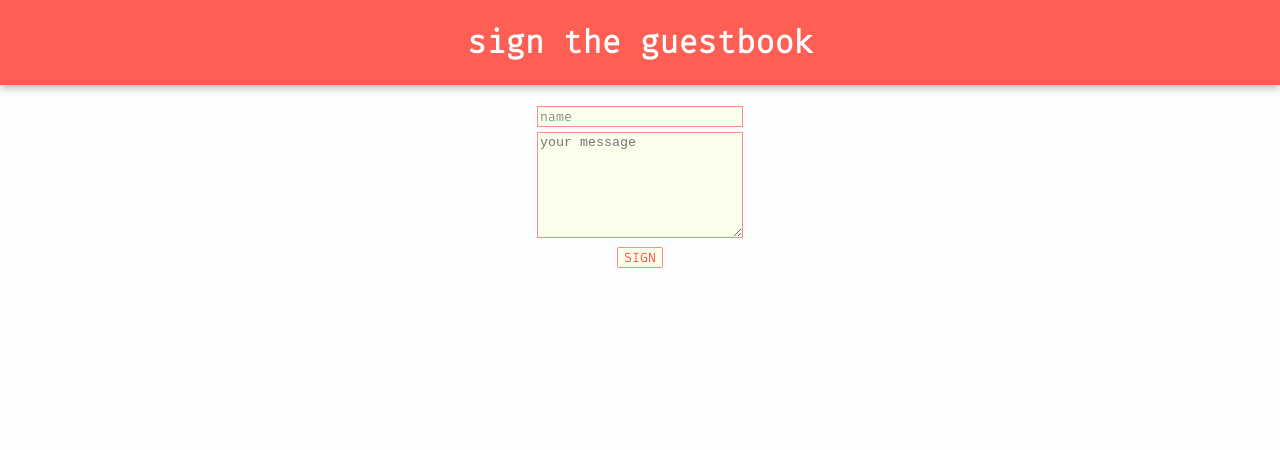
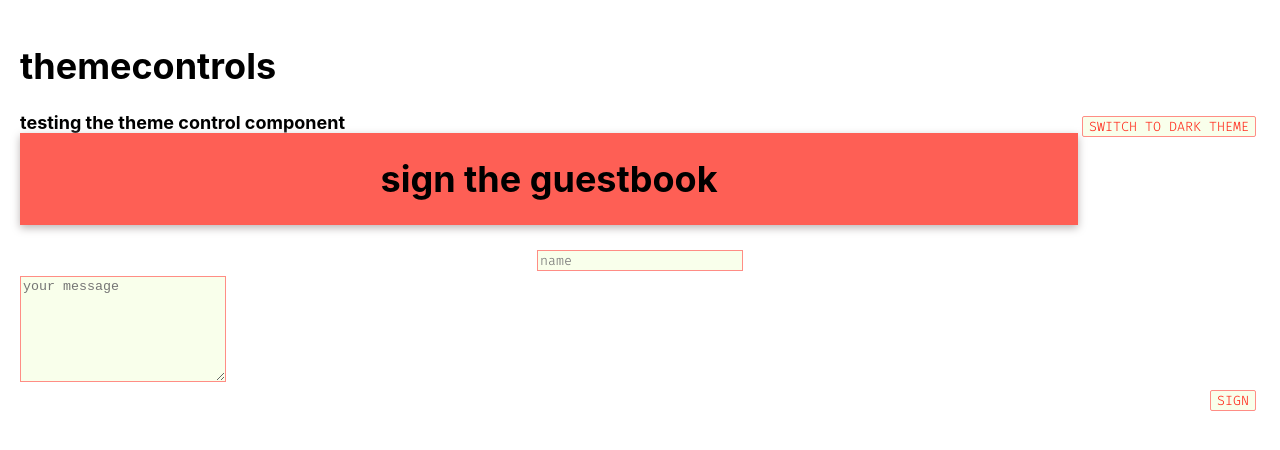
Before and after one commit to ian-ch-jsx/guestbook, a React (Create React App) app: page / in a window 1280 px wide. Shown: the top 450 px of the page. Built offline with nearby package versions, Linux system fonts and the light colour scheme.

Commit message:
dog mode toggle functioning

```diff
--- a/src/App.css
+++ b/src/App.css
@@ -1,6 +1,6 @@
 @import url('https://fonts.googleapis.com/css2?family=Fira+Code:wght@300&display=swap');
 
-.App {
+/* .App {
   text-align: center;
 }
 
@@ -11,4 +11,4 @@ body {
 
 h1 {
   font-family: 'fira code', sans-serif;
-}
+} */
--- a/src/App.jsx
+++ b/src/App.jsx
@@ -1,9 +1,11 @@
 import './App.css';
+import ThemeControls from './components/ThemeControls/ThemeControls';
 import Home from './views/Home/Home';
 
 function App() {
   return (
     <div className="App">
+      <ThemeControls />
       <Home />
     </div>
   );
--- /dev/null
+++ b/src/components/ThemeControls/ThemeControls.jsx
@@ -0,0 +1,20 @@
+import useLocalStorage from '../../hooks/LocalStorage';
+
+export default function ThemeControls() {
+  // if line 9 does not work, change 10 to 'theme' 'light'
+  const defaultDark = window.matchMedia('(prefers-color-scheme: dark)').matches;
+  const [theme, setTheme] = useLocalStorage('theme', defaultDark ? 'dark' : 'light');
+
+  const switchTheme = () => {
+    const newTheme = theme === 'light' ? 'dark' : 'light';
+    setTheme(newTheme);
+    console.log(newTheme);
+  };
+  return (
+    <div className="app" data-theme={theme}>
+      <h1>ThemeControls</h1>
+      <span>testing the theme control component</span>
+      <button onClick={switchTheme}>Switch to {theme === 'light' ? 'Dark' : 'Light'} Theme</button>
+    </div>
+  );
+}
--- a/src/hooks/LocalStorage.jsx
+++ b/src/hooks/LocalStorage.jsx
@@ -31,7 +31,6 @@ export default function useLocalStorage(key, initialValue) {
       }
     } catch (error) {
       // A more advanced implementation would handle the error case
-      console.log(error);
     }
   };
   return [theme, setValue];
--- a/src/index.css
+++ b/src/index.css
@@ -22,3 +22,25 @@ code {
   --text-secondary: grey;
   --accent: darkred;
 }
+
+.App {
+  color: var(--text-primary);
+  background-color: var(--background);
+  font-size: large;
+  font-weight: bold;
+  padding: 20px;
+  height: calc(100vh - 40px);
+  transition: all 0.5s;
+}
+
+.App h1 {
+  color: var(--text-primary);
+}
+
+button {
+  color: var(--text-primary);
+  background-color: var(--background);
+  border: 2px var(--text-primary) solid;
+  float: right;
+  transition: all 0.5s;
+}
--- a/src/views/Home/Home.jsx
+++ b/src/views/Home/Home.jsx
@@ -2,6 +2,7 @@ import EntryList from '../../components/EntryList/EntryList';
 import Guestbook from '../../components/Guestbook/Guestbook';
 import Header from '../../components/Header/Header';
 import { EntryProvider } from '../../context/EntryContext';
+import useLocalStorage from '../../hooks/LocalStorage';
 
 export default function Home() {
   return (
```
